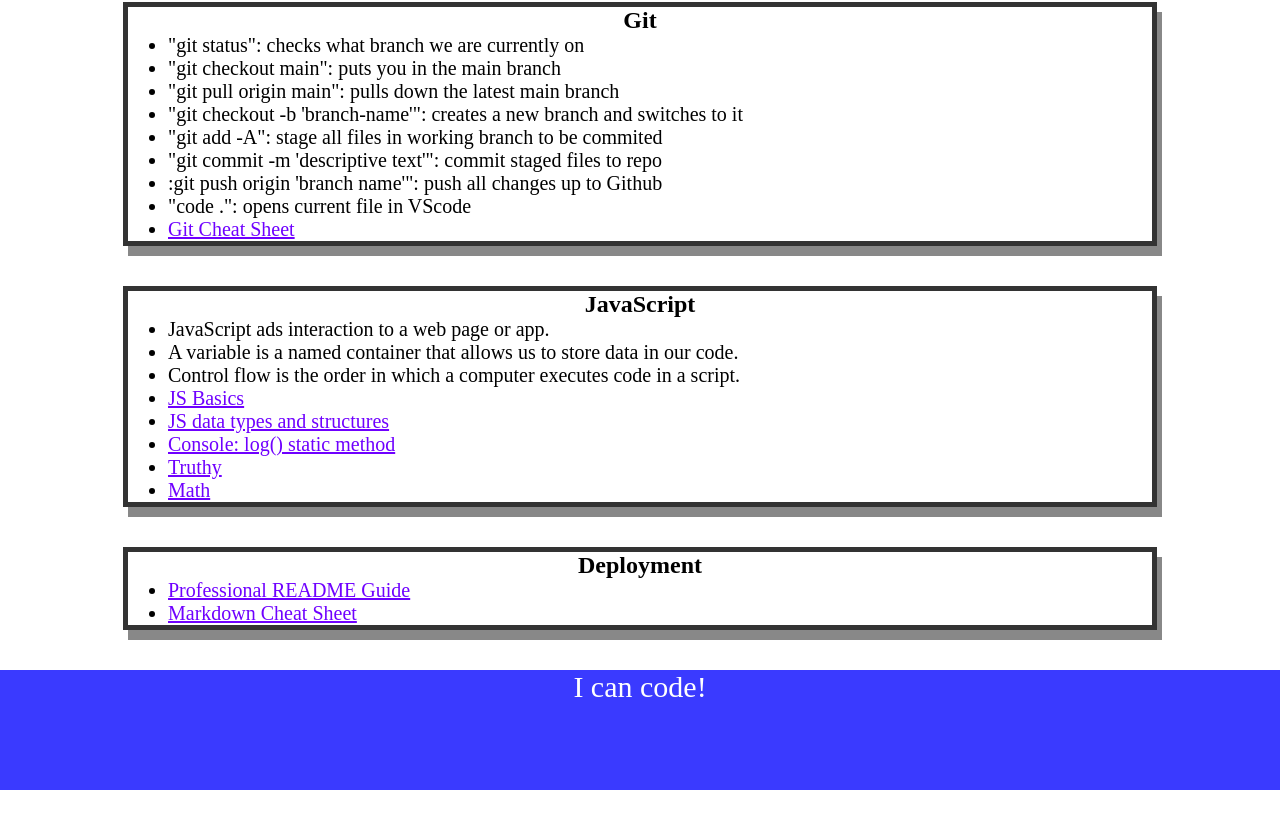
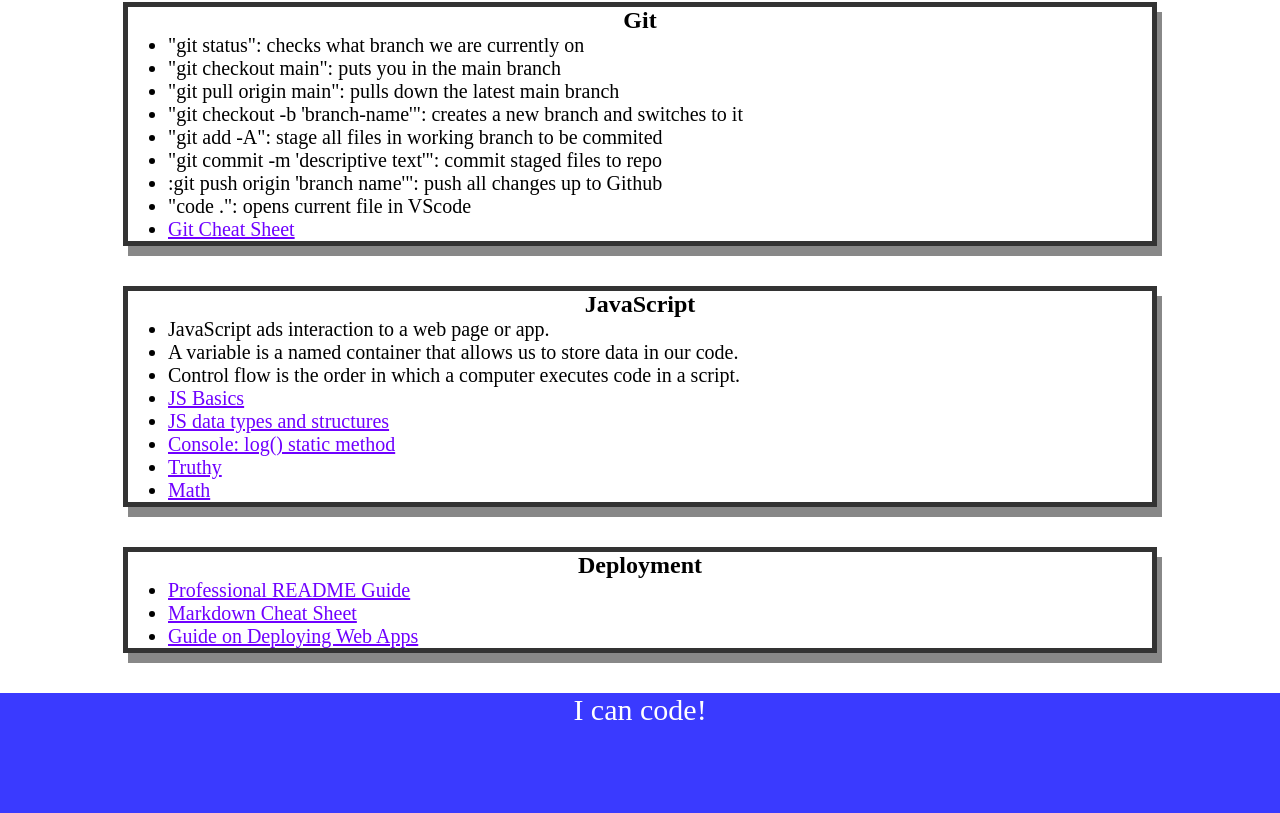
Before and after one commit to TIrwin19/prework-study-guide, a plain HTML site: page prework-study-guide/prework-study-guide/index.html in a window 1280 px wide. Shown: the part 887-1700 px from the top of the page. Before the commit the page ends 1677 px from the top, so only its background shows below. Drawn offline with Linux system fonts and the light colour scheme.

Commit message:
added more notes

```diff
--- a/prework-study-guide/prework-study-guide/index.html
+++ b/prework-study-guide/prework-study-guide/index.html
@@ -90,6 +90,7 @@
         <ul>
           <li><a href="https://coding-boot-camp.github.io/full-stack/github/professional-readme-guide">Professional README Guide</a></li>
           <li><a href="https://www.markdownguide.org/cheat-sheet/">Markdown Cheat Sheet</a></li>
+          <li><a href="https://dev.to/alexmercedcoder/in-depth-guide-on-understanding-deploying-web-apps-56ap">Guide on Deploying Web Apps</a></li>
         </ul>
       </section>
     </main>
```
